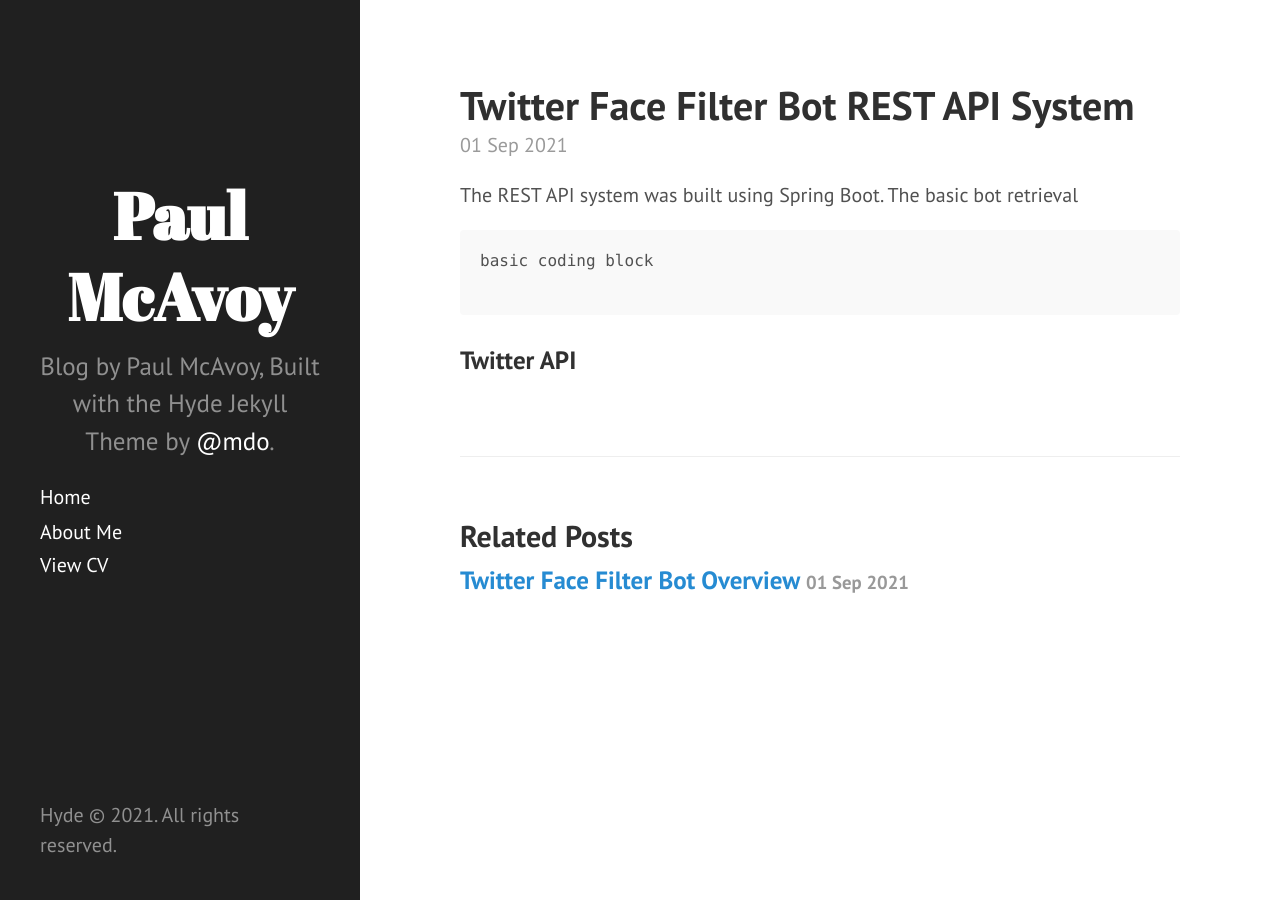
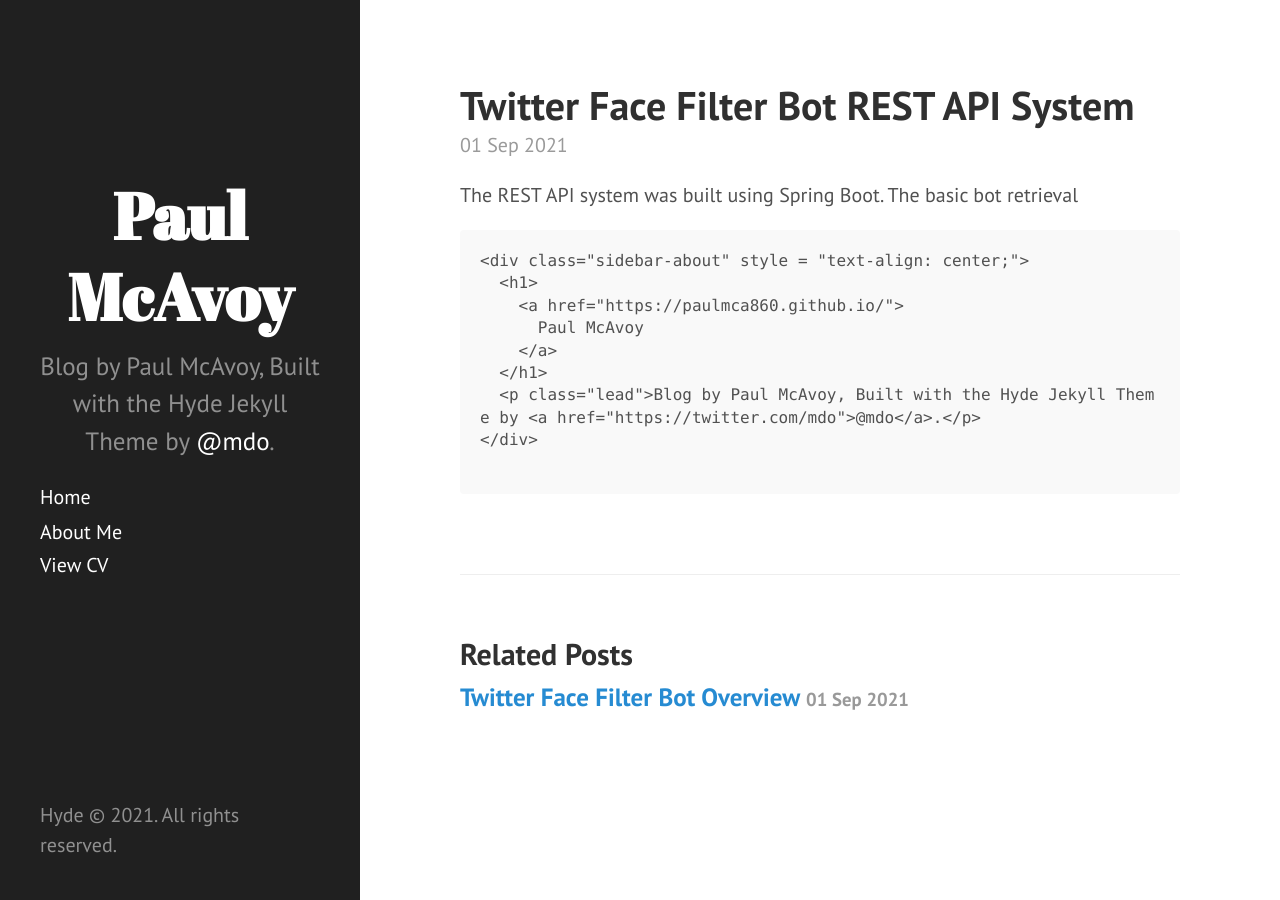
Before and after one commit to paulmca860/paulmca860.github.io, a Jekyll site: the page built from _posts/2021-09-01-TWI-REST-API-SYS.md, in a window 1280 px wide. Built offline with Jekyll 4.4.1, drawn with Linux system fonts in a browser that asks for light colours; Markdown is read by kramdown in place of the engine named in the settings.

Commit message:
Further Code Block Test

````diff
--- a/_posts/2021-09-01-TWI-REST-API-SYS.md
+++ b/_posts/2021-09-01-TWI-REST-API-SYS.md
@@ -6,8 +6,13 @@ title: Twitter Face Filter Bot REST API System
 The REST API system was built using Spring Boot. The basic bot retrieval
 
 ```
-basic coding block
+<div class="sidebar-about" style = "text-align: center;">
+  <h1>
+    <a href="{{ site.baseurl }}">
+      {{ site.title }}
+    </a>
+  </h1>
+  <p class="lead">{{ site.description }}</p>
+</div>
 
 ```
-
-<h3>Twitter API</h3>
````
